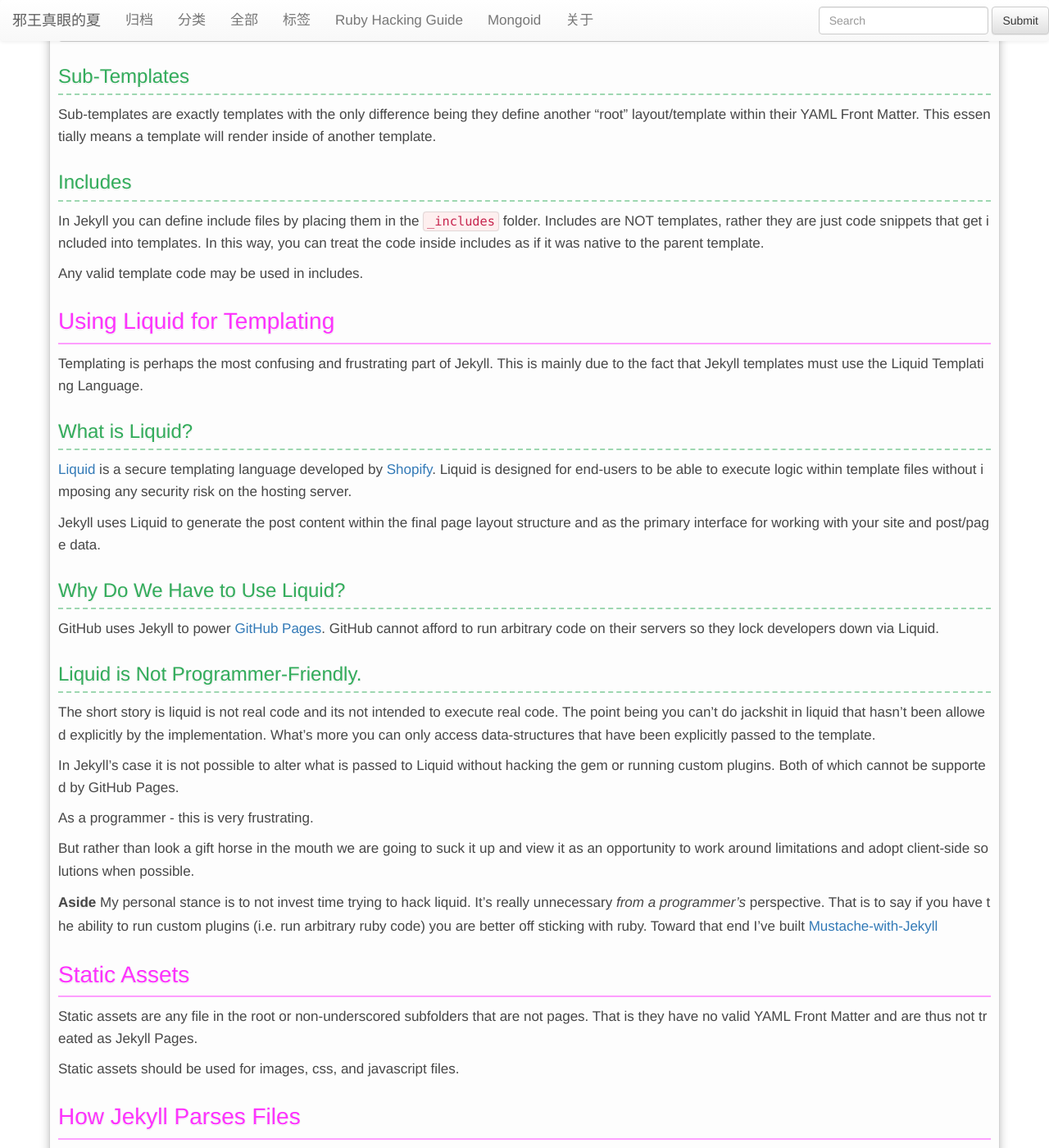
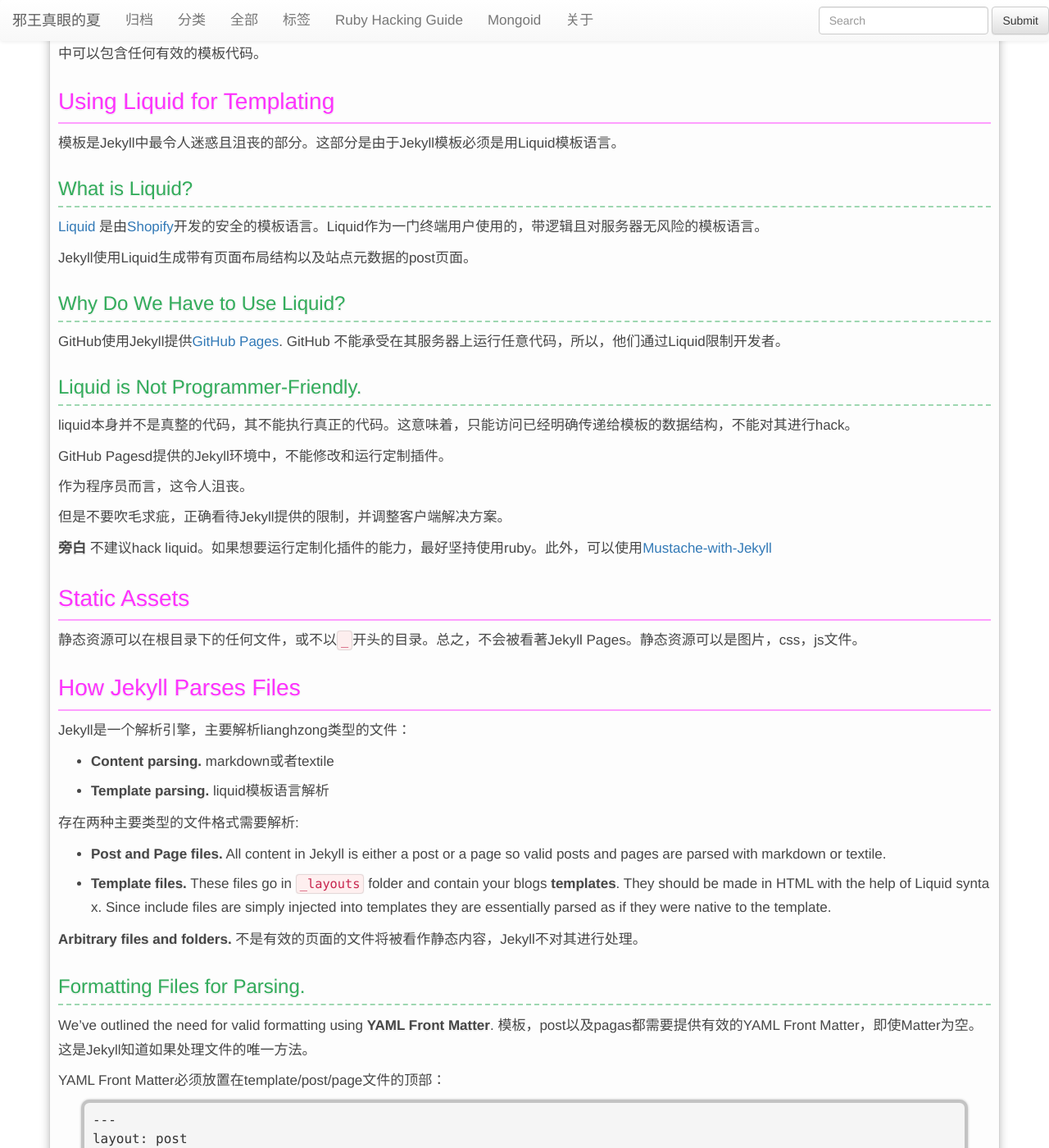
Before and after one commit to xiajian/xiajian.github.io, a Jekyll site: the page built from _posts/2011-12-29-jekyll-introduction.md, in a window 1280 px wide and 1400 px high, scrolled down 4857 px. Shown: the whole window at 82% size. Built offline with Jekyll 4.4.1, drawn with Linux system fonts in a browser that asks for light colours; nearby versions of some CDN libraries; Markdown is read by kramdown in place of the engine named in the settings; comment, search, counter and statistics services are not loaded; some of the changed text lies outside the part shown.

Commit message:
jekyll-intr

```diff
--- a/_posts/2011-12-29-jekyll-introduction.md
+++ b/_posts/2011-12-29-jekyll-introduction.md
@@ -58,29 +58,22 @@ Jekyll迷你且高效。最重要的事情是: Jekyll创建站点的静态表现
 - 可免费搭建在GitHub Pages.
 - 无需数据库
 
-注: 突然想起，将静态资源全用缓存的话，没网时，就不能进行本地测试。当然，没网也不能提交。
+**注**: 突然想起，将静态资源全用缓存的话，没网时，就不能进行本地测试。当然，没网也不能提交，网都没了，还玩个妹啊！！
 
 
 ## How Jekyll Works
 
-以下是Jekyll完善且简洁的概述，介绍了Jekyll如何工作的。本文并不面面俱到，而是尝试给出一个全景式的认识。
+以下是Jekyll完善且简洁的概述，介绍了Jekyll如何工作的。本指南并不面面俱到，而是尝试给出一个关于Jekyll的全景式的认识。
 
-Be aware that core concepts are introduced in rapid succession without code examples.
-This information is not intended to specifically teach you how to do anything, rather it
-is intended to give you the _full picture_ relative to what is going on in Jekyll-world.
-
-Learning these core concepts should help you avoid common frustrations(挫折) and ultimately
-help you better understand the code examples contained throughout Jekyll-Bootstrap.
-
+学习这些核心概念将帮助你避免挫折，最终帮助你理解`Jekyll-Bootstrap`中的代码样例。
 
 ## Initial Setup
 
-After [installing jekyll](/index.html#start-now) you'll need to format your website directory in a way jekyll expects.
-Jekyll-bootstrap conveniently provides the base directory format.
+在安装Jekyll之后，使用命令`jekyll new xxxx`创建新的jekyll项目。`Jekyll-bootstrap`则默认提供这样的目录格式。
 
 ### The Jekyll Application Base Format
 
-Jekyll expects your website directory to be laid out like so:
+Jekyll期望的网站目录格式如下:
 
     .
     |-- _config.yml
@@ -100,60 +93,53 @@ Jekyll expects your website directory to be laid out like so:
 
 
 - **\_config.yml**
-	Stores configuration data.
+	 存放配置数据
 
 - **\_includes**
-	This folder is for partial views，部分视图。
+	部分视图所在的目录
 
 - **\_layouts**
-	This folder is for the main templates your content will be inserted into.
-	You can have different layouts for different pages or page sections. 模板
+  该目录是内容插入其中的主要模板，可以为不同的页面或页面区域设定不同的模板。
 
 - **\_posts**
-	This folder contains your dynamic content/posts.
-	the naming format is required to be `@YEAR-MONTH-DATE-title.MARKUP@`.
+	该目录包含动态内容/post，其命名格式必须是`@YEAR-MONTH-DATE-title.MARKUP@`
 
 - **\_site**
 	This is where the generated site will be placed once Jekyll is done transforming it.
+  Jekyll存放转换后的站点文件的目录。
 
 - **assets**
-	This folder is not part of the standard jekyll structure.
-	The assets folder represents _any generic_ folder you happen to create in your root directory.
-	Directories and files not properly formatted for jekyll will be left untouched for you to serve normally.
+  该目录并不属于标准的jekyll结构。assets目录表示任何在根目录创建的目录。目录和文件并不会被Jekyll格式化
+  也不能被访问。
 
-(read more: <https://github.com/mojombo/jekyll/wiki/Usage>)
+(更多参考: <https://github.com/mojombo/jekyll/wiki/Usage>)
 
 ### Jekyll Configuration
 
-Jekyll supports various configuration options that are fully outlined here:
+Jekyll支持很多配置选项，全部列出如下:
 (<https://github.com/mojombo/jekyll/wiki/Configuration>)
 
 ## Content in Jekyll
 
-Content in Jekyll is either a post or a page.
-These content "objects" get inserted into one or more templates to build the final output for its respective static-page.
+Jekyll中的内容可以是post或这page。内容对象可以插到一个或多个模板中，从而构建最终输出的静态页面。
 
 ### Posts and Pages
 
-Both posts and pages should be written in markdown, textile, or HTML and may also contain Liquid templating syntax.
-Both posts and pages can have meta-data assigned on a per-page basis such as title, url path, as well as arbitrary custom meta-data.
+所有的posts和pages都因该以markdown，textile或HTML编写，并且其中包含Liquid模板语法。posts和pages都因该具备标题、url路径以及定制化的元数据等页面的基本属性。
 
 ### Working With Posts
 
 **Creating a Post**
-Posts are created by properly formatting a file and placing it the `_posts` folder.
+Posts以恰当的格式创建，并放置在`_posts`目录下。
 
 **Formatting**
-A post must have a valid filename in the form `YEAR-MONTH-DATE-title.MARKUP` and be placed in the `_posts` directory.
-If the data format is invalid Jekyll will not recognize the file as a post. The date and title are automatically parsed from the filename of the post file.
-Additionally, each file must have [YAML Front-Matter](https://github.com/mojombo/jekyll/wiki/YAML-Front-Matter) prepended to its content.
-YAML Front-Matter is a valid YAML syntax specifying meta-data for the given file.
+post必须具备有效的文件名格式(`YEAR-MONTH-DATE-title.MARKUP`)，并放置在`_posts`目录下。如果名字不合法，就不会被看作post。标题和日期会自动从post文件名中解析出。
+此外，每个文件必须具备[YAML Front-Matter](https://github.com/mojombo/jekyll/wiki/YAML-Front-Matter) 。YAML Front-Matter是通过YAML语法指定给定文件的元数据。
 
 **Order**
-Ordering is an important part of Jekyll but it is hard to specify a custom ordering strategy.
-Only reverse chronological(年代顺序) and chronological ordering is supported in Jekyll.
+定序是Jekyll中重要的部分，但其策略很难指定。Jekyll仅支持正年代顺序和逆年代顺序。
 
-Since the date is hard-coded into the filename format, to change the order, you must change the dates in the filenames.
+由于日期是直接硬编码到文件中，为了改变顺序，需要修改文件名的日期。
 
 **Tags**
 Posts can have tags associated with them as part of their meta-data.
@@ -206,29 +192,26 @@ This page will be available at `http://yourdomain.com/people/bob/essay.html`
 - **404.html**
   Create a root 404.html page and GitHub Pages will serve it as your 404 response.
 - **sitemap.html**
-  Generating a sitemap is good practice for SEO. 备注: sitemap.txt中记录了
+  Generating a sitemap is good practice for SEO. 备注: sitemap.txt中记录了站点中，所有可访问URL。
 - **about.html**
   A nice about page is easy to do and gives the human perspective to your website.
 
 
 ## Templates in Jekyll
 
-Templates are used to contain a page's or post's content.
-All templates have access to a global site object variable: `site` as well as a page object variable: `page`.
-The site variable holds all accessible content and metadata relative to the site.
-The page variable holds accessible data for the given page or post being rendered at that point.
+模板是用来包含page或post内容的。所有的模板都可以通过全局站点对象变量和页面对象访问: `site`以及`page`。
+站点变量(`site`)存放这所有与站点相关的、可访问的内容和元数据。
+页面变量(`page`)存放着给定页面访问的数据或者post所渲染的位置。
 
 **Create a Template**
-Templates are created by properly formatting a file and placing it in the `_layouts` directory.
+模板以特定格式创建，并存放在`_layouts`目录中。
 
 **Formatting**
-Templates should be coded in HTML and contain YAML Front Matter.
-All templates can contain Liquid code to work with your site's data.
+模板以HTML编码且包含YAML Front Matter。所有的模板都包含带有站点数据的Liquid代码。
 
 **Rending Page/Post Content in a Template**
-There is a special variable in all templates named : `content`.
-The `content` variable holds the page/post content including any sub-template content previously defined.
-Render the content variable wherever you want your main content to be injected into your template:
+模板中存在一个特殊的变量: `content`。`content`变量中包含 page/post内容，以及先前定义的子模板内容。无论在渲染内容变量，
+都需要将内容注入到模板中：
 
 {% capture text %}...
 <body>
@@ -240,79 +223,61 @@ Render the content variable wherever you want your main content to be injected i
 ...{% endcapture %}
 {% include JB/liquid_raw %}
 
+注: 这里使用`capture`捕获变量。
+
 ### Sub-Templates
 
 Sub-templates are exactly templates with the only difference being they
 define another "root" layout/template within their YAML Front Matter.
 This essentially means a template will render inside of another template.
 
+子模板是和模板的唯一的区别在于，他们定义在另一个根目录下。这意味着，一个模板可以另一个模板内渲染。
+
 ### Includes
-In Jekyll you can define include files by placing them in the `_includes` folder.
-Includes are NOT templates, rather they are just code snippets that get included into templates.
-In this way, you can treat the code inside includes as if it was native to the parent template.
 
-Any valid template code may be used in includes.
-
+Jekyll中在`_includes`目录中，定义include文件。Includes并不是模板，而仅仅只是包含在模板中代码片段。
+这些代码片段可以看作部分视图。includes中可以包含任何有效的模板代码。
 
 ## Using Liquid for Templating
 
-Templating is perhaps the most confusing and frustrating part of Jekyll.
-This is mainly due to the fact that Jekyll templates must use the Liquid Templating Language.
+模板是Jekyll中最令人迷惑且沮丧的部分。这部分是由于Jekyll模板必须是用Liquid模板语言。
 
 ### What is Liquid?
 
-[Liquid](https://github.com/Shopify/liquid) is a secure templating language developed by [Shopify](http://shopify.com).
-Liquid is designed for end-users to be able to execute logic within template files
-without imposing any security risk on the hosting server.
+[Liquid](https://github.com/Shopify/liquid) 是由[Shopify](http://shopify.com)开发的安全的模板语言。Liquid作为一门终端用户使用的，带逻辑且对服务器无风险的模板语言。
 
-Jekyll uses Liquid to generate the post content within the final page layout structure and as the primary interface for working with
-your site and post/page data.
+Jekyll使用Liquid生成带有页面布局结构以及站点元数据的post页面。
 
 ### Why Do We Have to Use Liquid?
 
-GitHub uses Jekyll to power [GitHub Pages](http://pages.github.com/).
-GitHub cannot afford to run arbitrary code on their servers so they lock developers down via Liquid.
+GitHub使用Jekyll提供[GitHub Pages](http://pages.github.com/).
+GitHub 不能承受在其服务器上运行任意代码，所以，他们通过Liquid限制开发者。
 
 ### Liquid is Not Programmer-Friendly.
 
-The short story is liquid is not real code and its not intended to execute real code.
-The point being you can't do jackshit in liquid that hasn't been allowed explicitly by the implementation.
-What's more you can only access data-structures that have been explicitly passed to the template.
+liquid本身并不是真整的代码，其不能执行真正的代码。这意味着，只能访问已经明确传递给模板的数据结构，不能对其进行hack。
 
-In Jekyll's case it is not possible to alter what is passed to Liquid without hacking the gem or running custom plugins.
-Both of which cannot be supported by GitHub Pages.
+GitHub Pagesd提供的Jekyll环境中，不能修改和运行定制插件。
 
-As a programmer - this is very frustrating.
+作为程序员而言，这令人沮丧。
 
-But rather than look a gift horse in the mouth we are going to
-suck it up and view it as an opportunity to work around limitations and adopt client-side solutions when possible.
+但是不要吹毛求疵，正确看待Jekyll提供的限制，并调整客户端解决方案。
 
-**Aside**
-My personal stance is to not invest time trying to hack liquid. It's really unnecessary
-_from a programmer's_ perspective. That is to say if you have the ability to run custom plugins (i.e. run arbitrary ruby code)
-you are better off sticking with ruby. Toward that end I've built [Mustache-with-Jekyll](http://github.com/plusjade/mustache-with-jekyll)
-
+**旁白**
+不建议hack liquid。如果想要运行定制化插件的能力，最好坚持使用ruby。此外，可以使用[Mustache-with-Jekyll](http://github.com/plusjade/mustache-with-jekyll)
 
 ## Static Assets
 
-Static assets are any file in the root or non-underscored subfolders that are not pages.
-That is they have no valid YAML Front Matter and are thus not treated as Jekyll Pages.
-
-Static assets should be used for images, css, and javascript files.
-
-
-
+静态资源可以在根目录下的任何文件，或不以`_`开头的目录。总之，不会被看著Jekyll Pages。静态资源可以是图片，css，js文件。
 
 ## How Jekyll Parses Files
 
-Remember Jekyll is a processing engine. There are two main types of parsing in Jekyll.
+Jekyll是一个解析引擎，主要解析lianghzong类型的文件：
 
-- **Content parsing.**
-	This is done with textile or markdown.
-- **Template parsing.**
-  This is done with the liquid templating language.
+- **Content parsing.** markdown或者textile
+- **Template parsing.** liquid模板语言解析
 
-And thus there are two main types of file formats needed for this parsing.
+存在两种主要类型的文件格式需要解析:
 
 - **Post and Page files.**
   All content in Jekyll is either a post or a page so valid posts and pages are parsed with markdown or textile.
@@ -321,16 +286,14 @@ And thus there are two main types of file formats needed for this parsing.
 	Since include files are simply injected into templates they are essentially parsed as if they were native to the template.
 
 **Arbitrary files and folders.**
-Files that _are not_ valid pages are treated as static content and pass through
-Jekyll untouched and reside on your blog in the exact structure and format they originally existed in.
+不是有效的页面的文件将被看作静态内容，Jekyll不对其进行处理。
 
 ### Formatting Files for Parsing.
 
 We've outlined the need for valid formatting using **YAML Front Matter**.
-Templates, posts, and pages all need to provide valid YAML Front Matter even if the Matter is empty.
-This is the only way Jekyll knows you want the file processed.
+模板，post以及pagas都需要提供有效的YAML Front Matter，即使Matter为空。这是Jekyll知道如果处理文件的唯一方法。
 
-YAML Front Matter must be prepended to the top of template/post/page files:
+YAML Front Matter必须放置在template/post/page文件的顶部：
 
     ---
     layout: post
@@ -340,11 +303,7 @@ YAML Front Matter must be prepended to the top of template/post/page files:
 
     ... contents ...
 
-Three hyphens on a new line start the Front-Matter block and three hyphens on a new line end the block.
-The data inside the block must be valid YAML.
-
-Configuration parameters for YAML Front-Matter is outlined here:
-[A comprehensive explanation of YAML Front Matter](https://github.com/mojombo/jekyll/wiki/YAML-Front-Matter)
+YAML Front-Matter包裹在三个连字符的新行之间。预定义的配置选项有: layout, permalink, published, category, categories, tags。更多内容参考: <http://jekyllrb.com/docs/frontmatter/>
 
 #### Defining Layouts for Posts and Templates Parsing.
 
@@ -352,14 +311,11 @@ The `layout` parameter in the YAML Front Matter defines the template file for wh
 If a template file specifies its own layout, it is effectively being used as a `sub-template.`
 That is to say loading a post file into a template file that refers to another template file with work in the way you'd expect; as a nested sub-template.
 
-
-
-
+YAML Front Matter中的`layout`参数定义给定的post或模板应该插入的模板。如果，模板文件中指定了布局，则其称为子模板。嵌套子模板。
 
 ## How Jekyll Generates the Final Static Files.
 
-Ultimately, Jekyll's job is to generate a static representation of your website.
-The following is an outline of how that's done:
+Jekyll的任务是生成站点的静态表示。以下，是Jekyll的处理的步骤:
 
 1. **Jekyll collects data.**
   Jekyll scans the posts directory and collects all posts files as post objects. It then scans the layout assets and collects those and finally scans other directories in search of pages.
```
Also changed, not shown: _includes/JB/svg-icons.html (+33 -11 lines), _posts/2014-09-06-心情日记.md (+4 -0 lines), _posts/2014-12-19-ember.md (added, +4 -0 lines), _includes/JB/analytics (indentation only), _includes/JB/comments (indentation only), _includes/JB/liquid_raw (line endings or trailing spaces).
